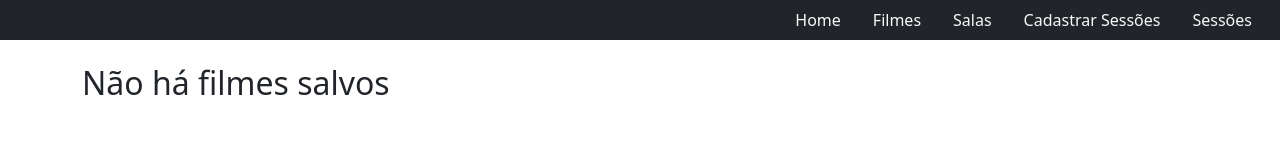
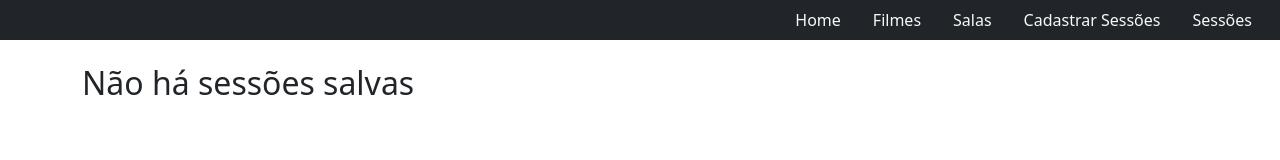
Before and after one commit to cpedrohenrique1/tecno-construcao-cinema-react, a React (Vite) app: page / in a window 1280 px wide. Shown: the top 160 px of the page. Built offline with nearby package versions, Linux system fonts and the light colour scheme.

Commit message:
fix: homepage mostra sessoes cadastradas

```diff
--- a/src/pages/Home.tsx
+++ b/src/pages/Home.tsx
@@ -1,25 +1,25 @@
 import { NavigateFunction, useNavigate } from "react-router-dom";
 import { Card } from "../components/Card"
-import { FilmeInterface } from "../interfaces/Filme.interface"
-import FilmeService from "../services/filmeService";
+import SessaoInterface from "../interfaces/Sessoes.interface";
+import SessaoService from "../services/sessaoService";
 
 export const Home = () => {
-  const filmeService = new FilmeService();
-  const filmes: FilmeInterface[] = filmeService.getFilmesFromLocalStorage();
+  const sessaoService: SessaoService = new SessaoService();
+  const sessoes: SessaoInterface[] = sessaoService.getSessoesFromLocalStorage();
   const nomeBotao: string = "Comprar ingressos";
   const navigate: NavigateFunction = useNavigate();
 
   const cards = [];
-  for (const filme of filmes) {
-    cards.push(
-      <Card filme={filme} nomeBotao={nomeBotao} acaoBotao={() => {
-            navigate(`/ingressos/${filme.getId()}`);
-          }} />
-    )
-  }
+  for (const sessao of sessoes) {
+        cards.push(
+            <Card sessao={sessao} nomeBotao={"Comprar ingressos"} acaoBotao={() => {
+                navigate(`/sessoes?sessaoId=${sessao.getId()}`);
+            }} />
+        )
+    }
   if (cards.length === 0) {
     cards.push(
-      <h2>Não há filmes salvos</h2>
+      <h2>Não há sessões salvas</h2>
     )
   }
   return (
```
